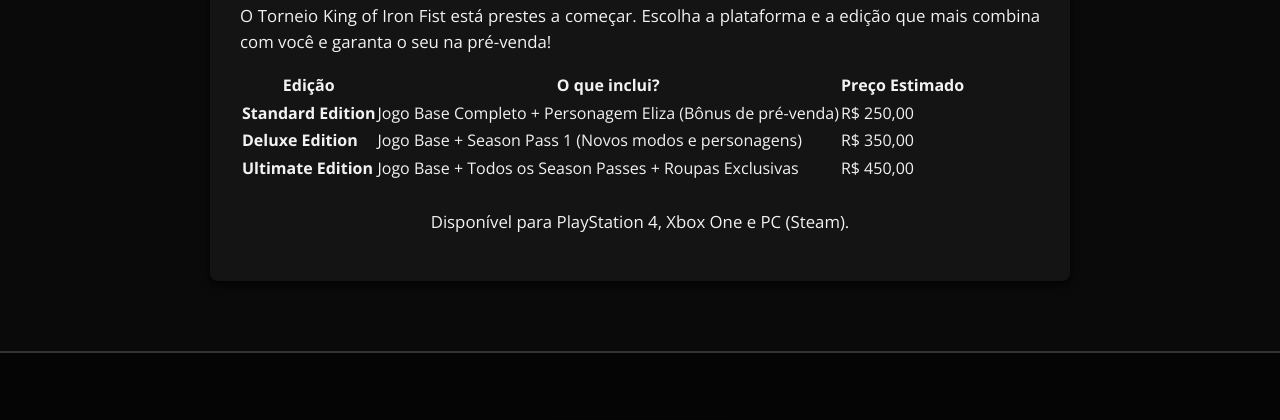
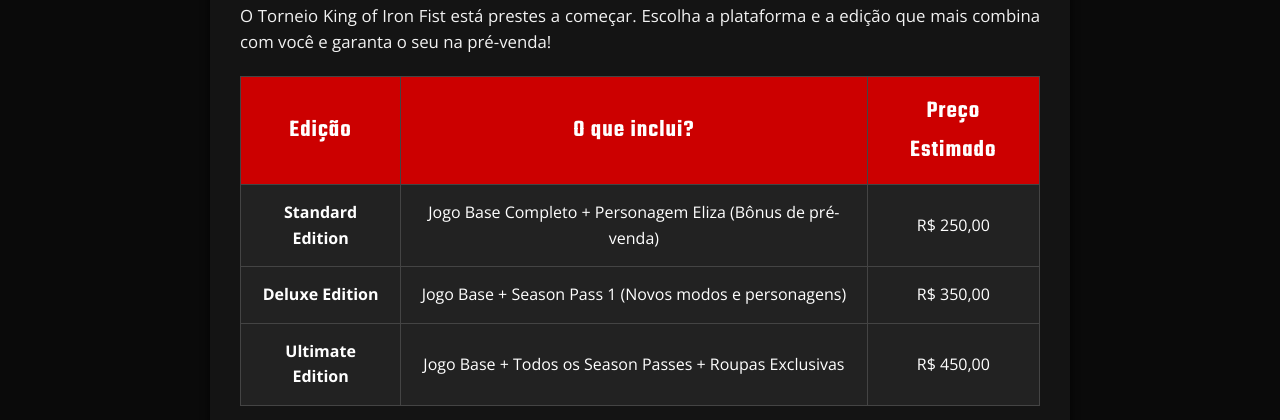
Before and after one commit to TukaCelinho/Site_Tekken, a plain HTML site: page comprar.html in a window 1280 px wide. Shown: the part 328-748 px from the top of the page. Drawn offline with nearby package versions, Linux system fonts and the light colour scheme.

Commit message:
tabela compra

```diff
--- a/style.css
+++ b/style.css
@@ -165,3 +165,29 @@
     background-color: #ff1a1a;
     transform: translateY(-4px); /* Botão "sobe" um pouquinho [cite: 42] */
 }
+
+/* --- ESTILO DA TABELA (COMPRAR) --- */
+.tabela-precos {
+    width: 100%;
+    border-collapse: collapse;
+    margin-top: 20px;
+    background-color: #222;
+    color: #fff;
+}
+
+.tabela-precos th, .tabela-precos td {
+    border: 1px solid #444;
+    padding: 15px;
+    text-align: center;
+}
+
+.tabela-precos th {
+    background-color: #cc0000;
+    font-family: 'Teko', sans-serif;
+    font-size: 1.5rem;
+    letter-spacing: 1px;
+}
+
+.tabela-precos tr:hover {
+    background-color: #333; /* Efeito ao passar o mouse na linha */
+}
```
